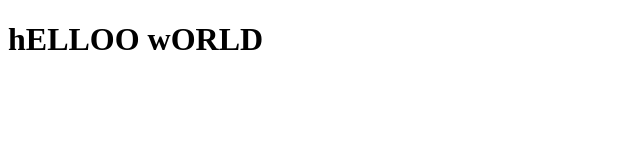
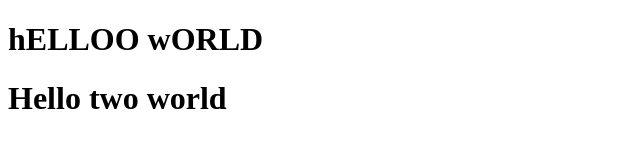
Before and after one commit to Raby001/tp01, a plain HTML site: page index1.html in a window 1280 px wide. Shown: the whole page, without its empty margins (0-640 px from the left). Drawn offline with Linux system fonts and the light colour scheme.

Commit message:
raby1test

```diff
--- a/index1.html
+++ b/index1.html
@@ -7,5 +7,6 @@
 </head>
 <body>
     <h1>hELLOO wORLD</h1>
+    <h1>Hello two world</h1>
 </body>
 </html>
```
